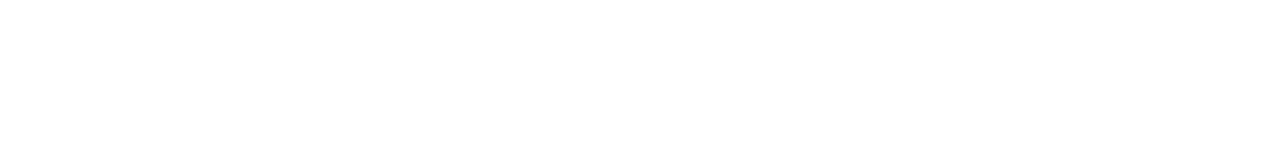
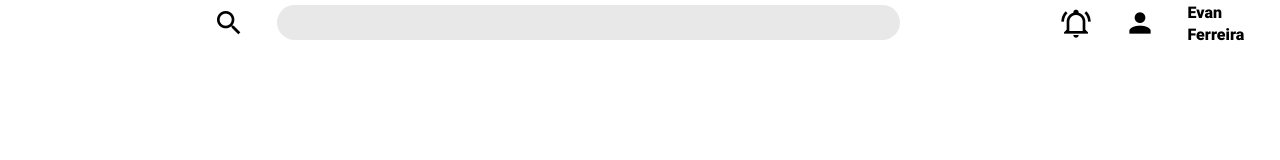
Before and after one commit to Evan-Ferreira/TOP-admin-dashboard, a plain HTML site: page index.html in a window 1280 px wide. Drawn offline with nearby package versions, Linux system fonts and the light colour scheme; files whose address does not match are found by name.

Commit message:
Finish styling the top part of the navbar
- Added a magnify icon
- Added an account icon
- Added a search bar
- Added a button
- Centered and put everything in a flexbox, adding
proper spacing

```diff
--- a/index.html
+++ b/index.html
@@ -5,18 +5,33 @@
         <meta name="viewport" content="width=device-width, initial-scale=1.0" />
         <title>Admin Dashboard</title>
         <link rel="stylesheet" href="./styles.css" />
-        <script src="https://cdn.tailwindcss.com"></script>
-        <script>
-            tailwind.config = {
-                theme: {
-                    extend: {
-                        colors: {
-                            clifford: '#da373d',
-                        },
-                    },
-                },
-            };
-        </script>
     </head>
-    <body></body>
+    <body>
+        <div class="main-wrapper">
+            <div class="nav">
+                <div class="top-nav">
+                    <img
+                        class="icon"
+                        src="./assets/images/magnify.png"
+                        alt="Magnifying Glass"
+                    />
+                    <div class="search-bar"></div>
+                    <img
+                        class="icon"
+                        src="./assets/images/bell-ring-outline.png"
+                        alt="Notifications"
+                    />
+                    <img
+                        class="icon"
+                        src="./assets/images/account.png"
+                        alt="Profile Pic"
+                    />
+                    <h4>Evan Ferreira</h4>
+                </div>
+                <div class="bottom-nav"></div>
+            </div>
+            <div class="dashboard"></div>
+            <div class="project"></div>
+        </div>
+    </body>
 </html>
--- a/styles.css
+++ b/styles.css
@@ -13,3 +13,53 @@
     font-weight: normal;
     font-style: normal;
 }
+
+* {
+    margin: 0;
+    padding: 0;
+    box-sizing: border-box;
+    font-family: 'robotoblack', sans-serif;
+}
+
+.main-wrapper {
+    width: 100vw;
+    height: 100vh;
+    display: grid;
+    grid-template: 1fr 6fr / 1fr 5fr;
+}
+
+.nav {
+    grid-column: 2 / 3;
+    grid-row: 1 / 2;
+}
+
+.dashboard {
+    grid-column: 1 / 2;
+    grid-row: 1 / 3;
+}
+
+.projects {
+    grid-column: 2 / 3;
+    grid-row: 2 / 3;
+}
+
+.top-nav {
+    height: 40%;
+    display: flex;
+    align-items: center;
+    justify-content: center;
+    gap: 2rem;
+}
+
+.search-bar {
+    width: 40rem;
+    height: 2.2rem;
+    border-radius: 20px;
+    background-color: rgb(232, 232, 232);
+    margin-right: 8rem;
+}
+
+.icon {
+    width: 2rem;
+    height: 2rem;
+}
```
Also changed, not shown: assets/images/account.png (added), assets/images/magnify.png (added).
